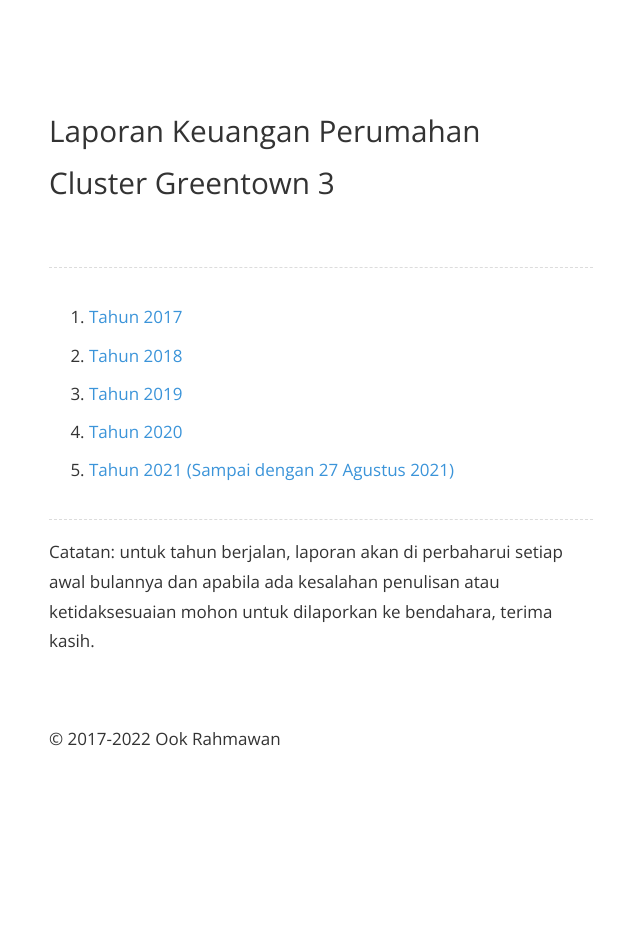
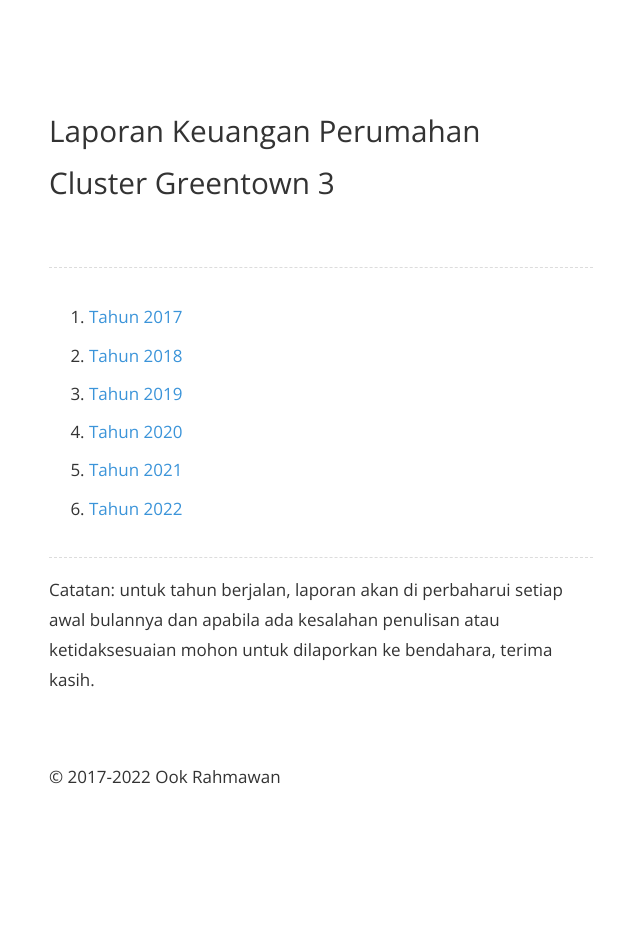
Before and after one commit to krhmwn/krhmwn.github.io, a Jekyll site: the page built from greentown.html, in a window 1280 px wide. Shown: the whole page, without its empty margins (319-959 px from the left). Built offline with Jekyll 4.4.1, drawn with Linux system fonts in a browser that asks for light colours; before the commit the page ends 902 px from its top, so only the background shows below that.

Commit message:
Update LK GT v.1.2.1

```diff
--- a/greentown.html
+++ b/greentown.html
@@ -10,7 +10,8 @@ title: Laporan Keuangan Perumahan Cluster Greentown 3
 <li><a href="https://drive.google.com/file/d/1HjtQDQNvW4sPVjjgZDZDROrdcCNoeKM9/view?usp=sharing">Tahun 2018</a></li>
 <li><a href="https://drive.google.com/file/d/1jdWcJRZdgLQ_YQz_zkLzPiugM4zDnVmI/view?usp=sharing">Tahun 2019</a></li>
 <li><a href="https://drive.google.com/file/d/12JzJ1N7I-njoJlglVfsRAK71nrnbaPev/view?usp=sharing">Tahun 2020</a></li>
-<li><a href="https://drive.google.com/file/d/1HVkS5RVGRy1jN2GUiz-JUq2I_7Wd3t_i/view?usp=sharing">Tahun 2021 (Sampai dengan 27 Agustus 2021)</a></li>
+<li><a href="https://drive.google.com/file/d/1qk76YAR3dsDP1GuyJdLVucnTTdTAuTaQ/view?usp=sharing">Tahun 2021</a></li>
+<li><a href="/">Tahun 2022</a></li>
 </ol>
 </article>
 <p>Catatan: untuk tahun berjalan, laporan akan di perbaharui setiap awal bulannya dan apabila ada kesalahan penulisan atau ketidaksesuaian mohon untuk dilaporkan ke bendahara, terima kasih.
```
